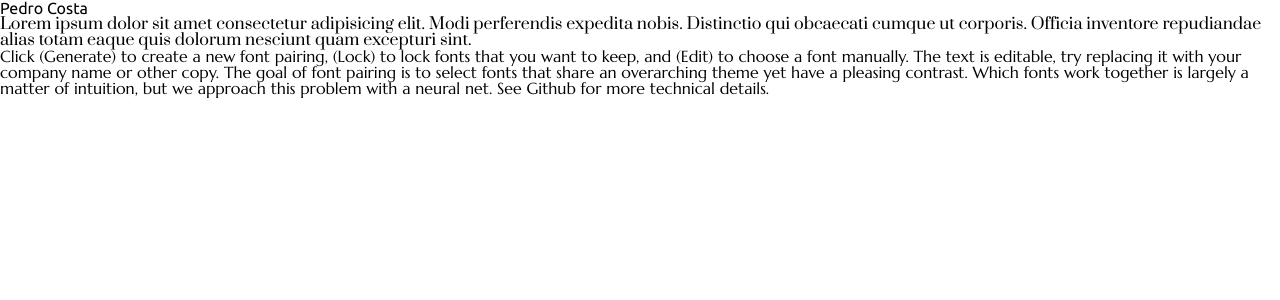
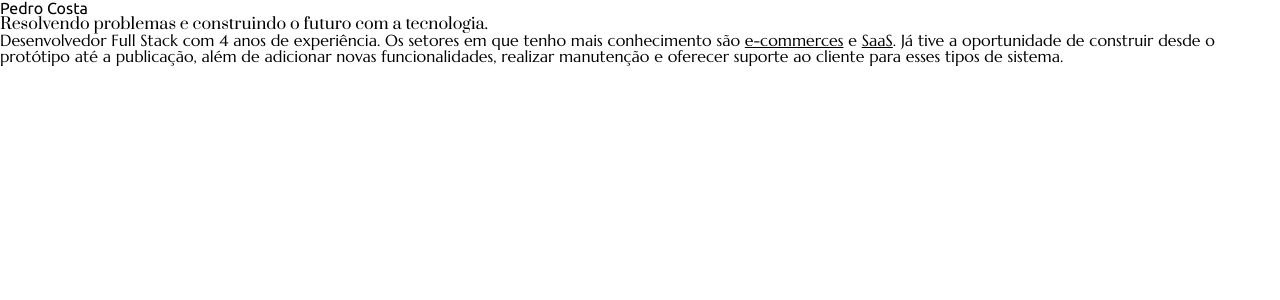
Before and after one commit to phmc99/portfolio, a Next.js app: page / in a window 1280 px wide. Shown: the top 300 px of the page. Built offline with nearby package versions, Linux system fonts and the light colour scheme.

Commit message:
WIP - My description

```diff
--- a/src/app/page.tsx
+++ b/src/app/page.tsx
@@ -2,22 +2,19 @@ import { marcellus, prata, ubuntu } from "./fonts";
 
 export default function Home() {
   return (
-    <div className="flex flex-col items-center justify-center gap-4 lg:w-1/2 max-w-[920px] lg:mx-auto">
-      <h1 className={ubuntu.className}>Pedro Costa</h1>
-      <p className={prata.className}>
-        Lorem ipsum dolor sit amet consectetur adipisicing elit. Modi
-        perferendis expedita nobis. Distinctio qui obcaecati cumque ut corporis.
-        Officia inventore repudiandae alias totam eaque quis dolorum nesciunt
-        quam excepturi sint.
+    <div className="flex flex-col  justify-center gap-4 lg:w-1/2 max-w-[920px] lg:mx-auto">
+      <h1 className={`${ubuntu.className} text-left text-4xl`}>Pedro Costa</h1>
+      <p className={`${prata.className} text-lg`}>
+        Resolvendo problemas e construindo o futuro com a tecnologia.
       </p>
-      <p className={marcellus.className}>
-        Click (Generate) to create a new font pairing, (Lock) to lock fonts that
-        you want to keep, and (Edit) to choose a font manually. The text is
-        editable, try replacing it with your company name or other copy. The
-        goal of font pairing is to select fonts that share an overarching theme
-        yet have a pleasing contrast. Which fonts work together is largely a
-        matter of intuition, but we approach this problem with a neural net. See
-        Github for more technical details.
+      <p className={`${marcellus.className} text-base/6`}>
+        <span className="font-bold">
+          Desenvolvedor Full Stack com 4 anos de experiência.
+        </span>{" "}
+        Os setores em que tenho mais conhecimento são <u>e-commerces</u> e{" "}
+        <u>SaaS</u>. Já tive a oportunidade de construir desde o protótipo até a
+        publicação, além de adicionar novas funcionalidades, realizar manutenção
+        e oferecer suporte ao cliente para esses tipos de sistema.
       </p>
     </div>
   );
```
